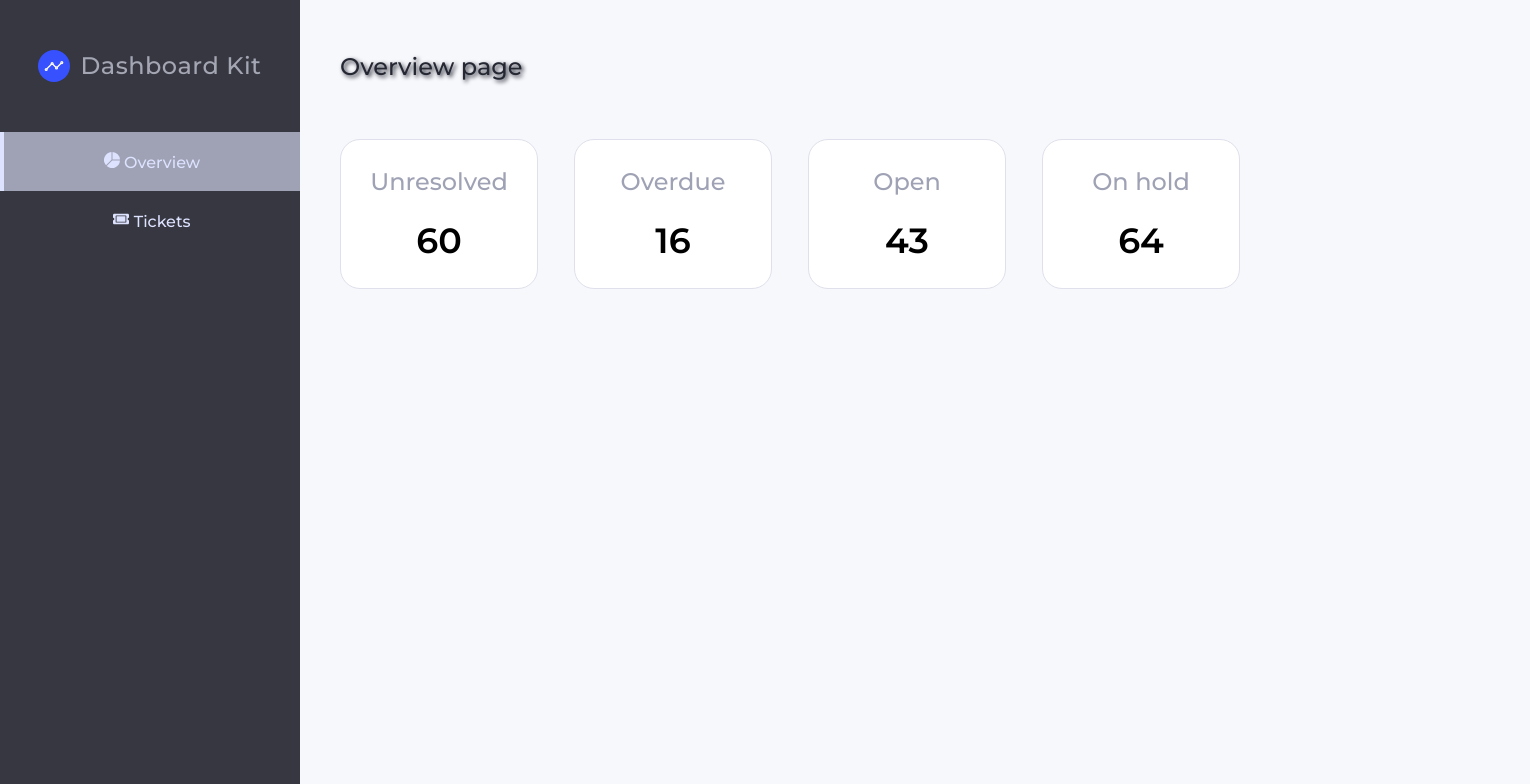
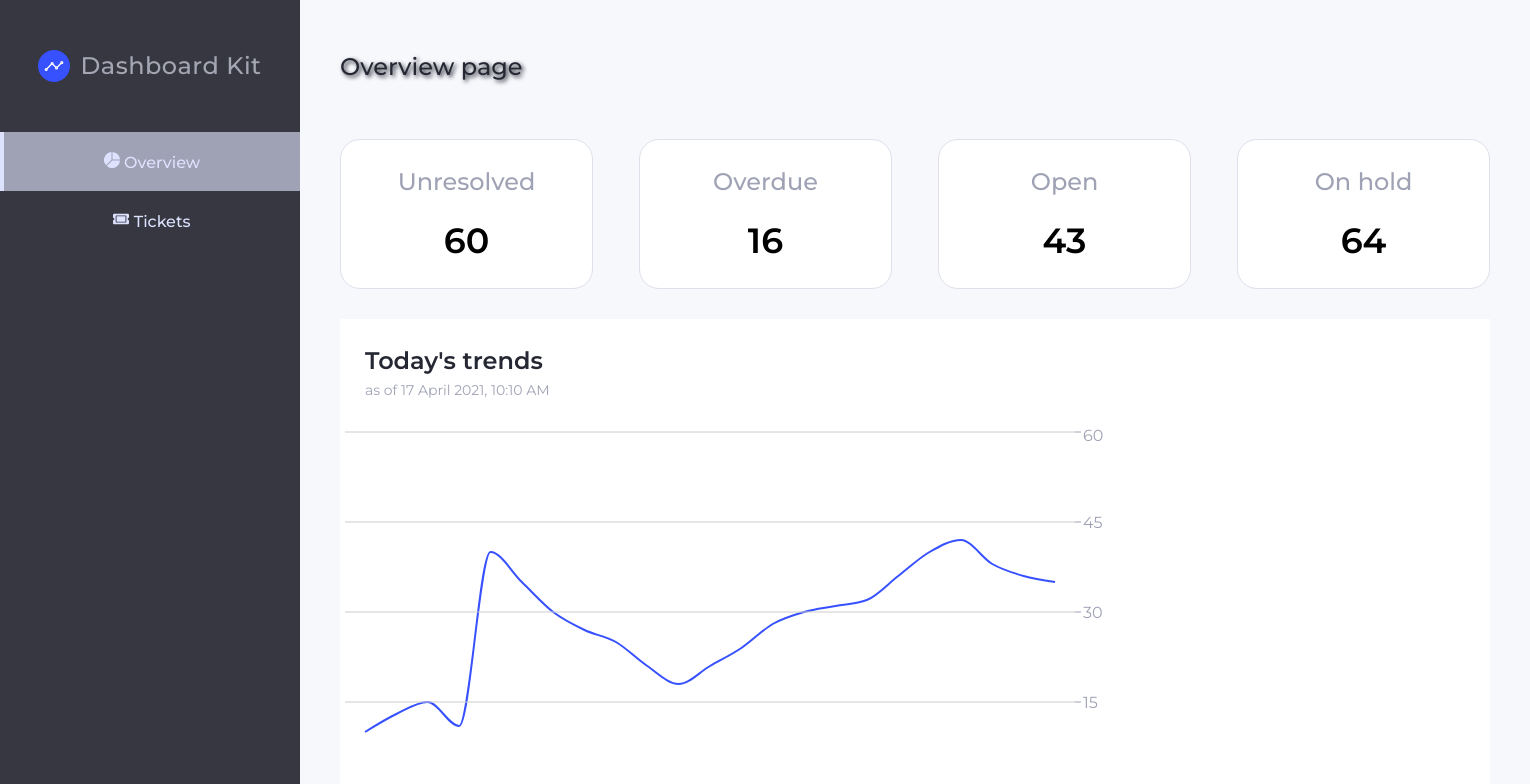
Before and after one commit to DonquixoteSabo/Admin-Dashboard, a React (Create React App) app: page /overview in a window 1280 px wide. Shown: the top 784 px of the page, 1530 px wide, since content can reach past the window. Built offline with nearby package versions, Linux system fonts and the light colour scheme.

Commit message:
feat: :sparkles: Add Grid structure for Data
Remake few styles in the chart

```diff
--- a/src/components/molecules/Chart/index.tsx
+++ b/src/components/molecules/Chart/index.tsx
@@ -1,3 +1,4 @@
+import styled from 'styled-components';
 import {
   LineChart,
   Line,
@@ -32,10 +33,18 @@ const data = [
   { hour: '22', sells: 35 },
 ];
 
+const Wrapper = styled.div`
+  grid-column: 1/2;
+  grid-row: 2/3;
+  margin-top: auto;
+`;
+
 export const Chart = () => {
   return (
+    <Wrapper>
       <LineChart width={800} height={400} data={data}>
         <Line
+          strokeWidth={2}
           type="monotone"
           dataKey="sells"
           stroke="#3751FF"
@@ -52,5 +61,6 @@ export const Chart = () => {
         />
         <YAxis orientation="right" axisLine={false} stroke="#9FA2B4" />
       </LineChart>
+    </Wrapper>
   );
 };
--- a/src/views/Overview/index.tsx
+++ b/src/views/Overview/index.tsx
@@ -1,4 +1,5 @@
 import { Header } from 'components/atoms/Header';
+import { Chart } from 'components/molecules/Chart';
 
 import styled from 'styled-components';
 
@@ -42,6 +43,29 @@ export const Card = styled.li`
   }
 `;
 
+const Data = styled.section`
+  margin-top: 30px;
+  background-color: white;
+  grid-column: 1/-1;
+  height: 500px;
+  display: grid;
+  grid-template-rows: auto 1fr;
+  grid-template-columns: 1fr 350px;
+  hgroup {
+    padding: 30px 25px;
+  }
+  h1 {
+    font-weight: 600;
+    color: ${({ theme }) => theme.colors.black};
+    font-size: ${({ theme }) => theme.fontSize.xl};
+    padding-bottom: 10px;
+  }
+  h6 {
+    font-size: ${({ theme }) => theme.fontSize.s};
+    color: ${({ theme }) => theme.colors.gray3};
+  }
+`;
+
 interface CardType {
   title: string;
   value: number;
@@ -80,6 +104,13 @@ export const Overview = () => {
           </Card>
         ))}
       </ul>
+      <Data>
+        <hgroup>
+          <h1>Today's trends</h1>
+          <h6>as of 17 April 2021, 10:10 AM</h6>
+        </hgroup>
+        <Chart />
+      </Data>
     </Wrapper>
   );
 };
```
Lines whose indentation alone changed are shown as unchanged.
